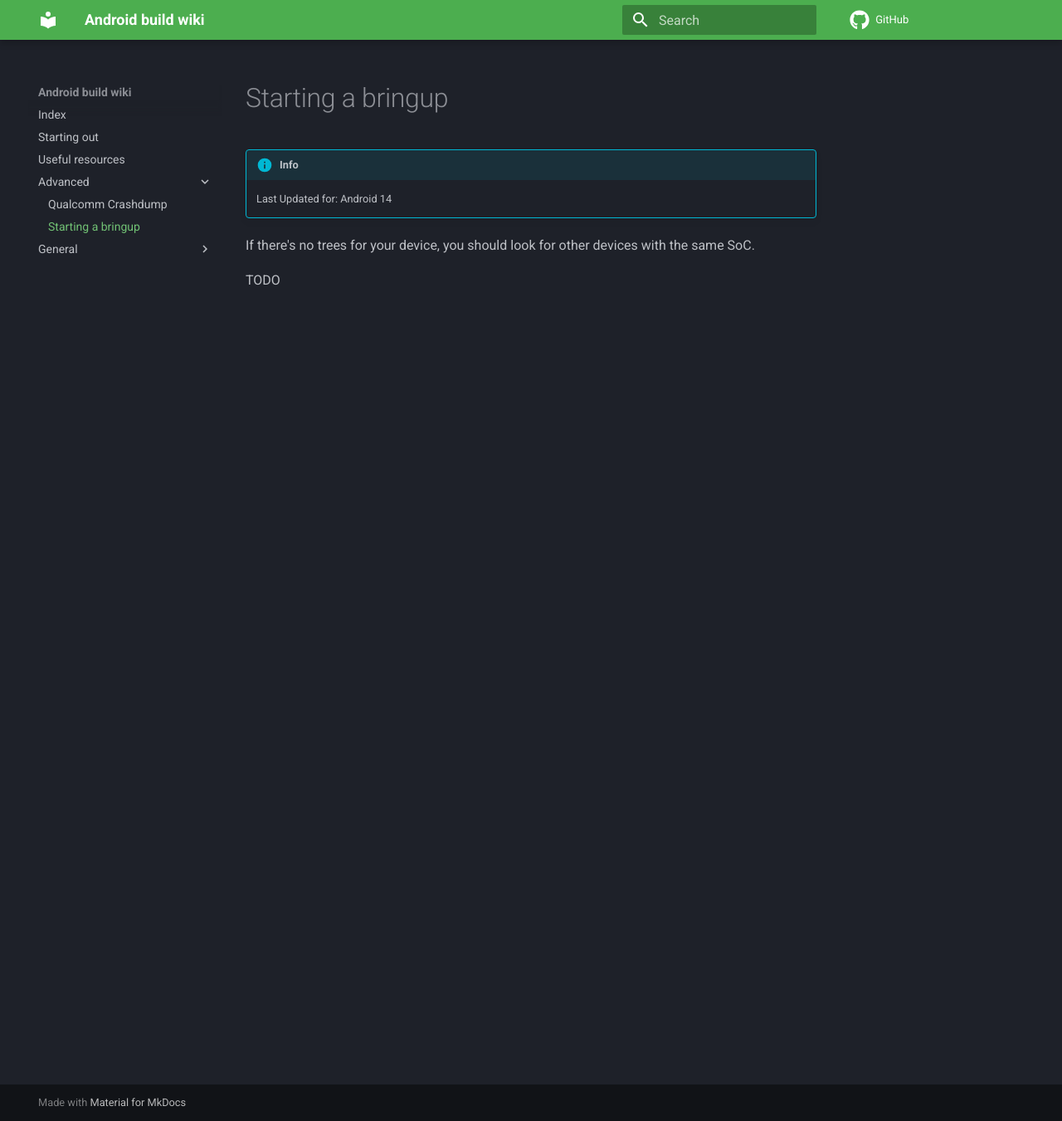
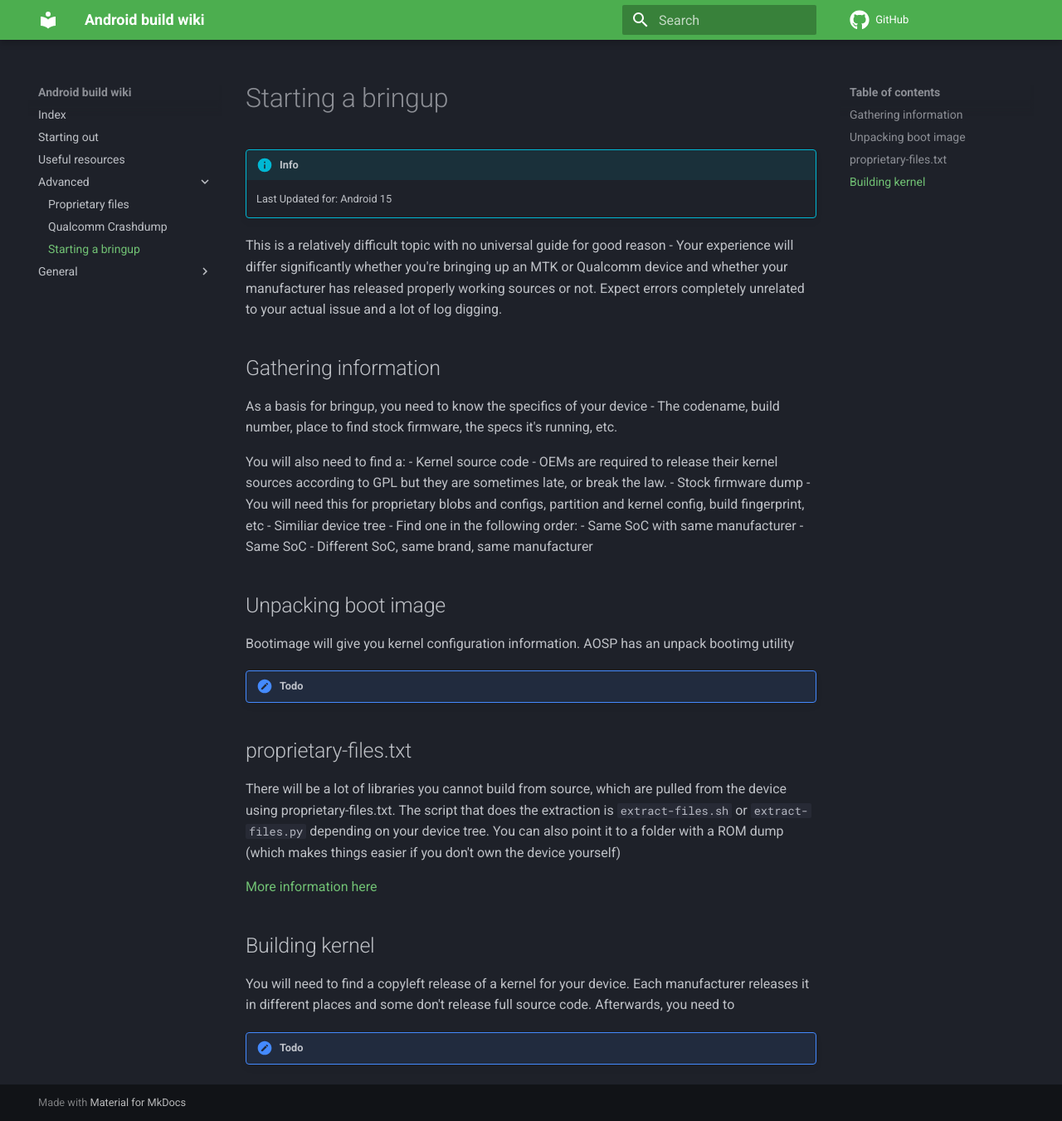
Before and after one commit to blackshibe/android-build-wiki, an MkDocs documentation site: the page built from docs/advanced/starting_bringup.md, in a window 1280 px wide and 1351 px high. Shown: the whole window at 83% size. Built offline with MkDocs 1.6.1 and Material for MkDocs 9.7.7, drawn with Linux system fonts in a browser that asks for light colours; comment, search, counter and statistics services are not loaded.

Commit message:
update several pages

```diff
--- a/docs/advanced/starting_bringup.md
+++ b/docs/advanced/starting_bringup.md
@@ -1,8 +1,39 @@
 # Starting a bringup
 
 !!! info
-    Last Updated for: Android 14
+    Last Updated for: Android 15
 
-If there's no trees for your device, you should look for other devices with the same SoC.
+This is a relatively difficult topic with no universal guide for good reason - Your experience will differ significantly whether you're bringing up an MTK or Qualcomm device and whether your manufacturer has released properly working sources or not. Expect errors completely unrelated to your actual issue and a lot of log digging.
 
-TODO
+## Gathering information
+
+As a basis for bringup, you need to know the specifics of your device - The codename, build number, place to find stock firmware, the specs it's running, etc.
+
+You will also need to find a:
+- Kernel source code
+    - OEMs are required to release their kernel sources according to GPL but they are sometimes late, or break the law.
+- Stock firmware dump
+    - You will need this for proprietary blobs and configs, partition and kernel config, build fingerprint, etc
+- Similiar device tree
+    - Find one in the following order:
+        - Same SoC with same manufacturer
+        - Same SoC
+        - Different SoC, same brand, same manufacturer
+
+## Unpacking boot image
+
+Bootimage will give you kernel configuration information. AOSP has an unpack bootimg utility
+
+!!! TODO
+
+## proprietary-files.txt
+
+There will be a lot of libraries you cannot build from source, which are pulled from the device using proprietary-files.txt. The script that does the extraction is `extract-files.sh` or `extract-files.py` depending on your device tree. You can also point it to a folder with a ROM dump (which makes things easier if you don't own the device yourself)
+
+[More information here](proprietary_files.md)
+
+## Building kernel
+
+You will need to find a copyleft release of a kernel for your device. Each manufacturer releases it in different places and some don't release full source code. Afterwards, you need to
+
+!!! TODO
```
Also changed, not shown: README.md (+6 -0 lines), docs/advanced/proprietary_files.md (added, +56 -0 lines), docs/starting_out.md (+2 -2 lines), docs/useful_resources.md (+2 -1 lines).
